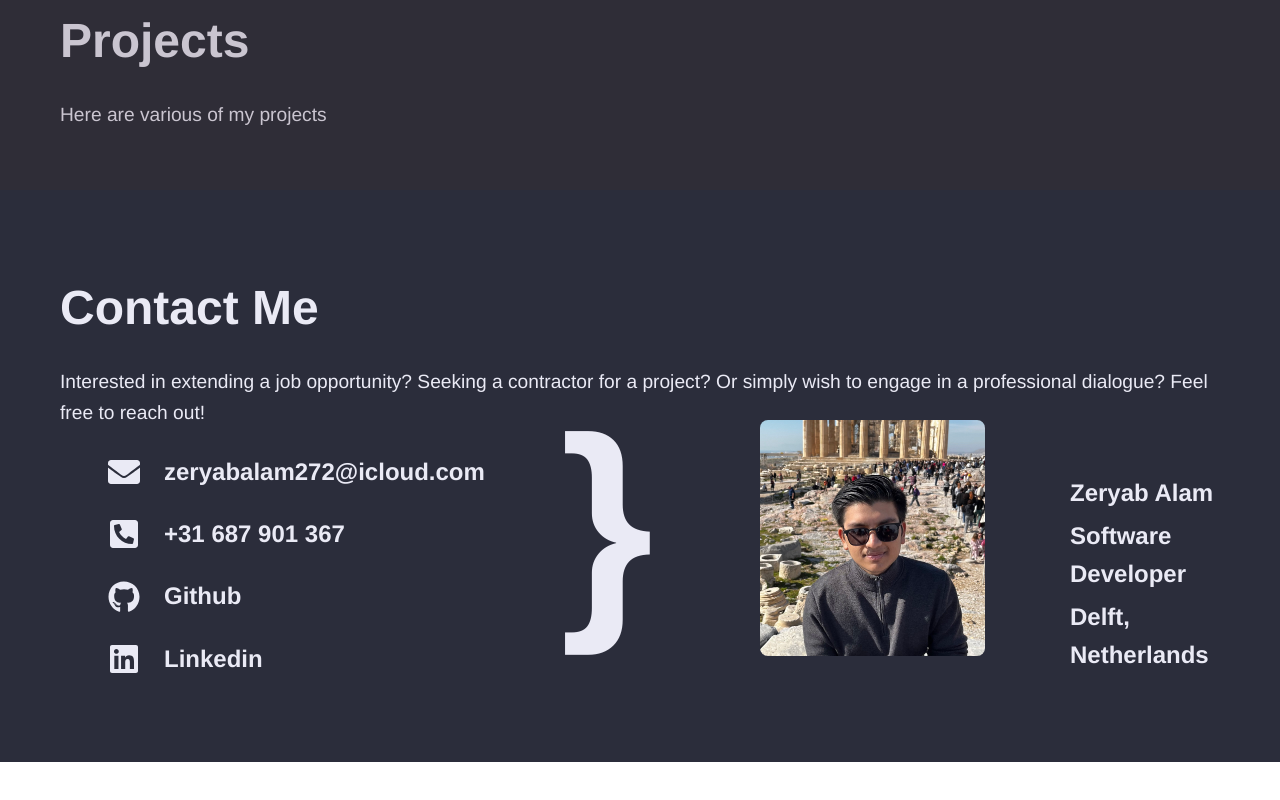
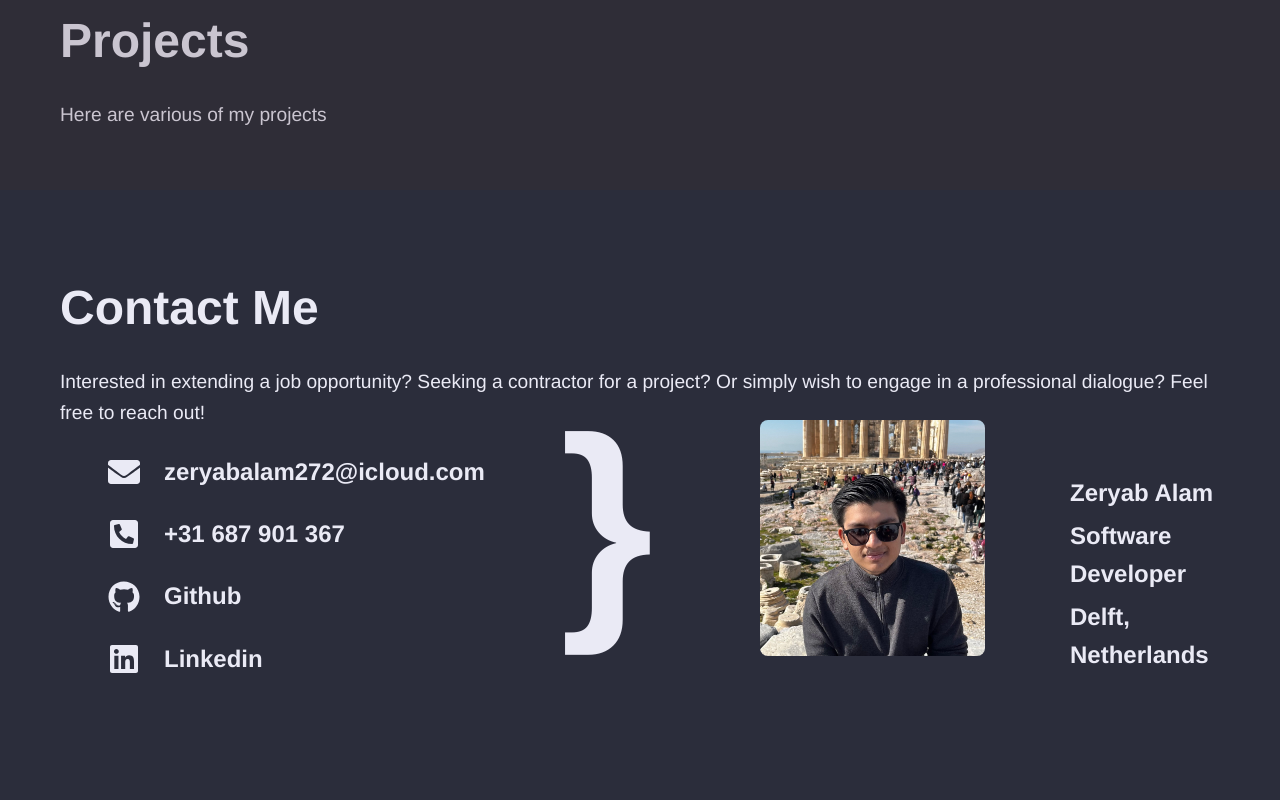
Before and after one commit to zeri27/ZA-PRFL, a React (Create React App) app: page / in a window 1280 px wide. Shown: the part 5190-5990 px from the top of the page. Before the commit the page ends 5952 px from the top, so only its background shows below. Built offline with nearby package versions, Linux system fonts and the light colour scheme.

Commit message:
Update contact page min height

```diff
--- a/src/App.css
+++ b/src/App.css
@@ -39,6 +39,7 @@ section {
 }
 
 #contact {
+    min-height: 70vh;
     background: #2b2d3b;
     color: #eaeaf5;
 }
```
